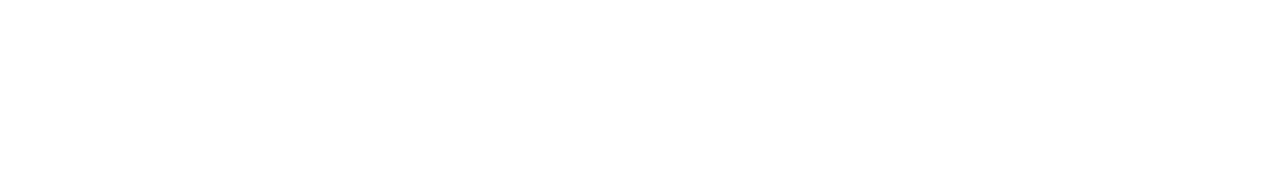
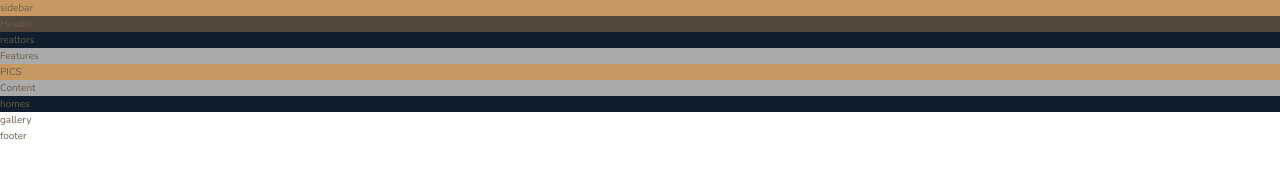
Before and after one commit to giadeagal/css-grid-nexter, a website: page index.html in a window 1280 px wide. Drawn offline with nearby package versions, Linux system fonts and the light colour scheme; files that its build step writes are made by us from their sources.

Commit message:
basic markup

```diff
--- a/index.html
+++ b/index.html
@@ -13,5 +13,22 @@
     </head>
     <body class="container">
 
+        <nav class="sidebar">sidebar</nav>
+
+        <header class="header">Header</header>
+
+        <section class="realtors">realtors</section>
+
+        <section class="features">Features</section>
+
+        <div class="story__pictures">PICS</div>
+
+        <div class="story__content">Content</div>
+
+        <section class="homes">homes</section>
+
+        <section class="gallery">gallery</section>
+
+        <footer class="footer">footer</footer>
     </body>
 </html>
--- a/sass/_base.scss
+++ b/sass/_base.scss
@@ -13,3 +13,23 @@ $color-grey-dark-2: #6D5D4B;
 // FONT VARIABLES
 $font-primary: 'Nunito', sans-serif;
 $font-display: 'Josefin Sans', sans-serif;
+
+*,
+*::before,
+*::after {
+    margin: 0;
+    padding: 0;
+    box-sizing: inherit;
+}
+
+html {
+    box-sizing: border-box;
+    font-size: 62.5%; // 10px/16px -> 1rem = 10px
+}
+
+body {
+    font-family: $font-primary;
+    color: $color-grey-dark-2;
+    font-weight: 300;
+    line-height: 1.6;
+}
--- a/sass/_features.scss
+++ b/sass/_features.scss
@@ -0,0 +1,3 @@
+.features {
+    background-color: $color-grey-light-2;
+}
--- a/sass/_header.scss
+++ b/sass/_header.scss
@@ -0,0 +1,3 @@
+.header {
+    background-color: $color-grey-dark-1;
+}
--- a/sass/_homes.scss
+++ b/sass/_homes.scss
@@ -0,0 +1 @@
+.homes {background-color: $color-secondary;}
--- a/sass/_realtors.scss
+++ b/sass/_realtors.scss
@@ -0,0 +1,3 @@
+.realtors {
+    background-color: $color-secondary;
+}
--- a/sass/_sidebar.scss
+++ b/sass/_sidebar.scss
@@ -0,0 +1,3 @@
+.sidebar {
+    background-color: $color-primary;
+}
--- a/sass/_story.scss
+++ b/sass/_story.scss
@@ -0,0 +1,5 @@
+.story {
+    &__pictures {background-color: $color-primary;}
+
+    &__content {background-color: $color-grey-light-2;}
+}
```
Also changed, not shown: css/style.css (added).
